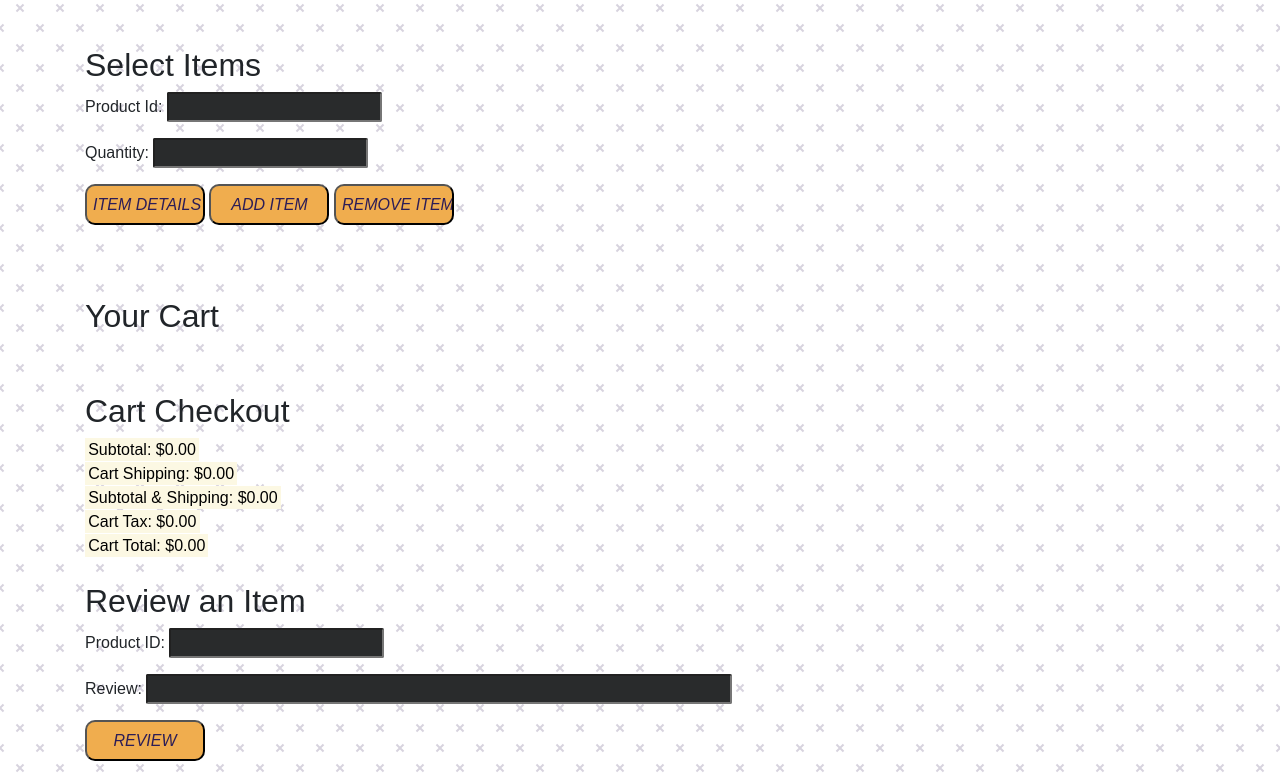
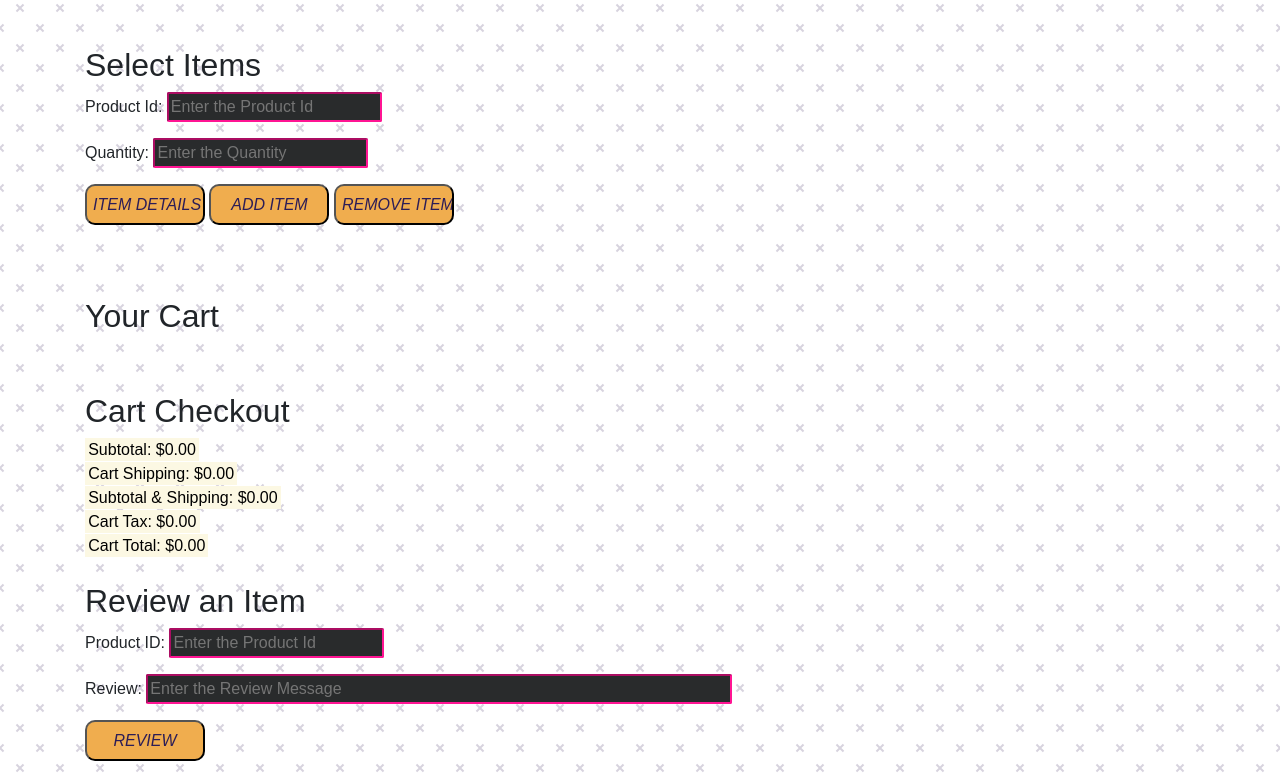
Before and after one commit to TadjievCodes/JS_Semester1_Project_Moser_Store, a plain HTML site: page store.html in a window 1280 px wide. Shown: the part 4852-5626 px from the top of the page. Drawn offline with nearby package versions, Linux system fonts and the light colour scheme; a web font is replaced by a local one.

Commit message:
Changed the 4th statement of the addToCart

```diff
--- a/project.js
+++ b/project.js
@@ -690,15 +690,15 @@
             points++;
         }
 
-        /*
+
         if (points === 4) {
             alert("Successful purchase of the Timepiece");
             cartItems.push(new cartItem(itemID, obj[0].price, quantityCart, obj[0].costOfShipping));
             itemIDColor.style.borderColor = "#008000";
             itemQty.style.borderColor = "#008000";
         }
-*/
 
+        /*
                 if (cartItems.find(p => p.productId === itemID) && points === 4) {
                     cartItems[0].quantity++;
                     console.log(cartItems.quantity);
@@ -707,7 +707,7 @@
                     cartItems.push(new cartItem(itemID, obj[0].price, quantityCart, obj[0].costOfShipping));
                     displayCartItems();
                 }
-
+        */
 
         console.log(cartItems);
         //Calling the function to display the added Items in the cart
--- a/store.css
+++ b/store.css
@@ -5,6 +5,18 @@
         font-family: 'Mina', sans-serif;
     }
     /* To highlight the line inside the input I used Special property caret-color*/
+
+    html {
+        scroll-behavior: smooth;
+        overflow-y: scroll;
+        /* overflow-x: auto;*/
+        overflow: scroll;
+    }
+    /*to let the color of the input box be deeppink if nothing entered on the input */
+
+    input:placeholder-shown {
+        border-color: deeppink;
+    }
 
     .display-2 {
         font-family: 'Stylish', sans-serif;
--- a/store.html
+++ b/store.html
@@ -122,11 +122,12 @@ Purpose: Final Project Coding
         <form>
             <h2>Select Items</h2>
             <p>
-                Product Id: <input type="text" id="addItemId" /> &nbsp;
+                Product Id: <input type="text" id="addItemId" placeholder="Enter the Product Id" /> &nbsp;
                 <span id="addIDValidationMessage"></span>
             </p>
             <p>
-                Quantity: <input type="number" id="addItemQty" /> &nbsp;
+                Quantity: <input type="number" id="addItemQty" placeholder="Enter the Quantity" /> &nbsp;
+                <!--When we use a placeholder, it doesn't show a number list, in case remove the placehodler to have it back again-->
                 <span id="addQtyValidationMessage"></span>
             </p>
 
@@ -157,8 +158,8 @@ Purpose: Final Project Coding
         <form>
             <fieldset>
                 <h2 class="letter">Review an Item</h2>
-                <p>Product ID: <input type="text" id="reviewId" />&nbsp;<span id="reviewIdMsg"></span></p>
-                <p>Review: <input type="text" id="reviewDesc" size="60" /></p>
+                <p>Product ID: <input type="text" id="reviewId" placeholder="Enter the Product Id" />&nbsp;<span id="reviewIdMsg"></span></p>
+                <p>Review: <input type="text" id="reviewDesc" size="60" placeholder="Enter the Review Message" /></p>
                 <p><input type="button" class="buttonSelect" value="Review" onclick="reviewItem()" /></p>
             </fieldset>
         </form>
```
Lines whose indentation alone changed are shown as unchanged.
